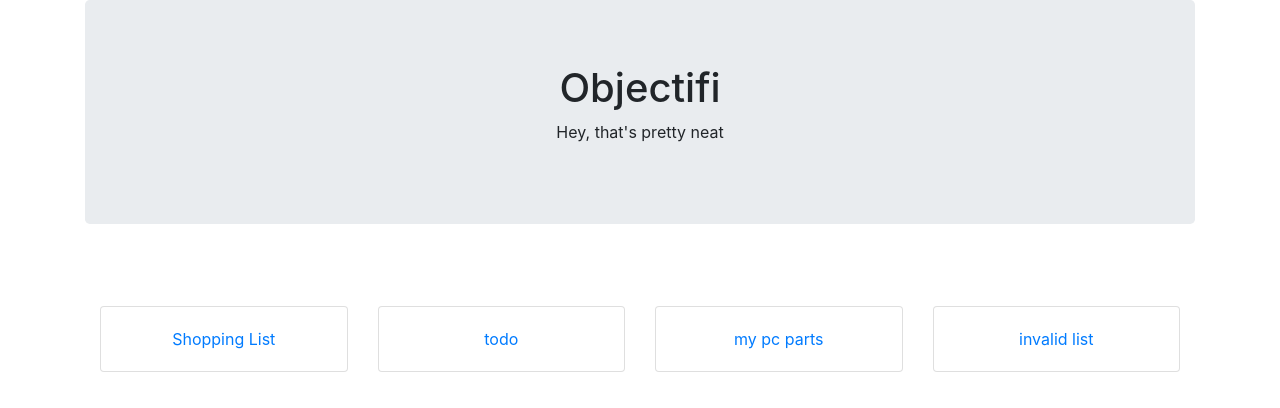
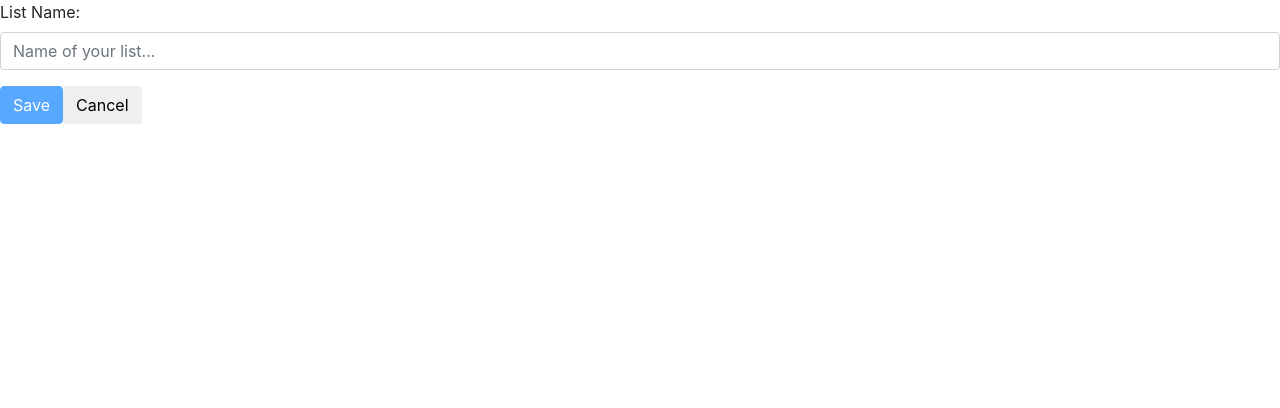
Before and after one commit to emilionavarro/objectifi, an Angular app: page /createlist in a window 1280 px wide. Before the commit this address led to /items. Shown: the top 408 px of the page. Built offline with nearby package versions, Linux system fonts and the light colour scheme.

Commit message:
added a super basic create list form

```diff
--- a/src/app/app.module.ts
+++ b/src/app/app.module.ts
@@ -18,6 +18,7 @@ import { ConsumerComponent } from './items/consumer/consumer.component';
 import { MyStringComponent } from './items/inputs/my-string/my-string.component';
 import { TodoListComponent } from './items/todo-list/todo-list.component';
 import { HistoricalListComponent } from './items/historical-list/historical-list.component';
+import { CreateListComponent } from './items/create-list.component';
 
 @NgModule({
   declarations: [
@@ -28,7 +29,8 @@ import { HistoricalListComponent } from './items/historical-list/historical-list
     ConsumerComponent,
     TodoListComponent,
     MyStringComponent,
-    HistoricalListComponent
+    HistoricalListComponent,
+    CreateListComponent
   ],
   imports: [
     BrowserModule,
--- /dev/null
+++ b/src/app/items/create-list.component.html
@@ -0,0 +1,12 @@
+<div>
+    <form #newListForm="ngForm" (ngSubmit)="saveList(newListForm.value)" autocomplete="off" novalidate>
+        <div class="form-group" [ngClass]="{'error': newListForm.controls.name?.invalid && newListForm.controls.name?.touched}">
+            <label for="listName">List Name:</label>
+            <em *ngIf="newListForm.controls.name?.invalid && (newListForm.controls.name?.touched)">Required</em>
+            <input (ngModel)="newList.name" name="name" required id="name" type="text" class="form-control" placeholder="Name of your list..." />
+        </div>
+
+        <button type="submit" [disabled]="newListForm.invalid" class="btn btn-primary">Save</button>
+        <button type="button" class="btn btn-default" (click)="cancel()">Cancel</button>
+    </form>
+</div>
--- a/src/app/items/create-list.component.ts
+++ b/src/app/items/create-list.component.ts
@@ -4,13 +4,7 @@ import { Router } from '@angular/router'
 import { ItemService } from './shared/item.service';
 
 @Component({
-    template: `
-        <div>
-            <form>
-
-            </form>
-        </div>
-    `
+    templateUrl: "create-list.component.html"
 })
 export class CreateListComponent {
     newList
```
Also changed, not shown: src/app/app-routing.module.ts (+6 -1 lines).
